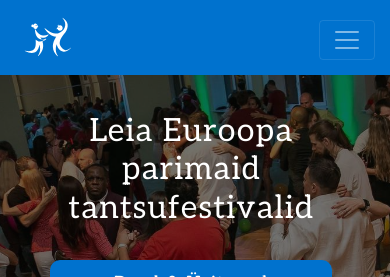
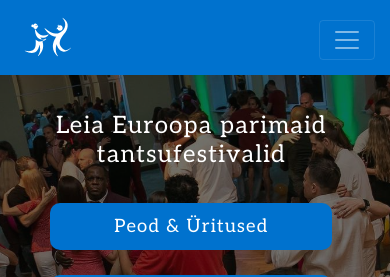
Before and after one commit to rrorrolfo/danceEstoniaClient, a React (Create React App) app in the folder client/: page /festivals in a window 390 px wide. Shown: the top 277 px of the page. Built offline with nearby package versions, Linux system fonts and the light colour scheme; no server answers.

Commit message:
Optimized styling for mobile

```diff
--- a/client/src/components/jumbotron/jumbotron.css
+++ b/client/src/components/jumbotron/jumbotron.css
@@ -30,7 +30,7 @@
 }
 
 .welcoming-title {
-  font-size: 2rem;
+  font-size: 1.5rem;
 }
 
 .category-cta {
@@ -46,7 +46,7 @@
 .category-cta a {
   display: block;
   padding: 10px 0;
-  font-size: 1.15rem;
+  font-size: 1rem;
   color: #fff;
   text-decoration: none;
 }
@@ -90,6 +90,10 @@
     max-width: 329px;
   }
 
+  .category-cta a {
+    font-size: 1.15rem;
+  }
+
   .category-cta:first-child {
     margin-right: 5%;
   }
```
